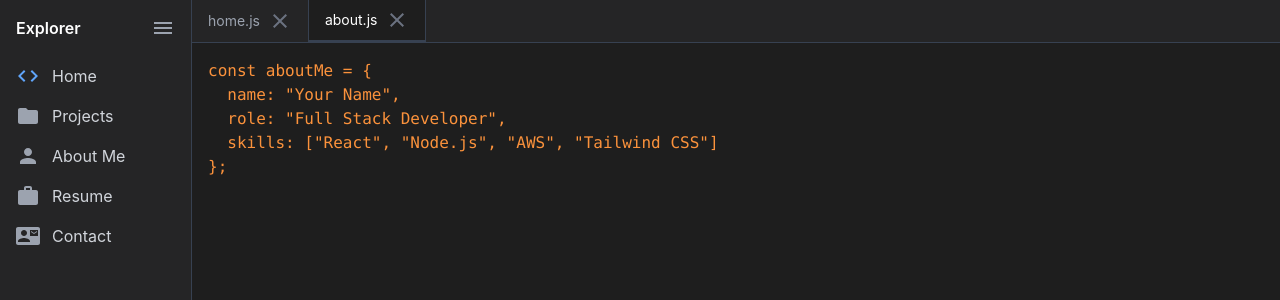
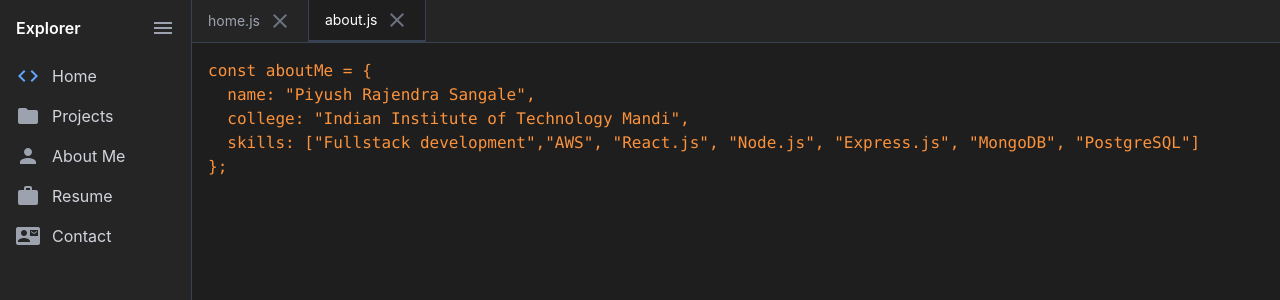
Before and after one commit to piyushsangale13/portfolio, a React (Create React App) app: page / in a window 1280 px wide. Both pictures are taken after a click on the element "About Me". Shown: the top 300 px of the page. Built offline with nearby package versions, Linux system fonts and the light colour scheme.

Commit message:
first commit

```diff
--- a/package.json
+++ b/package.json
@@ -6,10 +6,14 @@
     "@emotion/react": "^11.14.0",
     "@emotion/styled": "^11.14.0",
     "@mui/icons-material": "^6.4.3",
+    "@mui/material": "^6.4.3",
     "cra-template": "1.2.0",
+    "framer-motion": "^12.4.1",
     "prismjs": "^1.29.0",
     "react": "^19.0.0",
     "react-dom": "^19.0.0",
+    "react-icons": "^5.4.0",
+    "react-pdf": "^9.2.1",
     "react-scripts": "5.0.1",
     "web-vitals": "^4.2.4"
   },
--- a/src/components/tabs/About.jsx
+++ b/src/components/tabs/About.jsx
@@ -5,11 +5,11 @@ const About = () => {
     <pre className="text-orange-400">
       {`const aboutMe = {`}
       <br />
-      {`  name: "Your Name",`}
+      {`  name: "Piyush Rajendra Sangale",`}
       <br />
-      {`  role: "Full Stack Developer",`}
+      {`  college: "Indian Institute of Technology Mandi",`}
       <br />
-      {`  skills: ["React", "Node.js", "AWS", "Tailwind CSS"]`}
+      {`  skills: ["Fullstack development","AWS", "React.js", "Node.js", "Express.js", "MongoDB", "PostgreSQL"]`}
       <br />
       {`};`}
     </pre>
--- a/src/components/tabs/Contact.jsx
+++ b/src/components/tabs/Contact.jsx
@@ -5,11 +5,13 @@ const Contact = () => {
     <pre className="text-red-400">
       {`const contact = {`}
       <br />
-      {`  email: "your.email@example.com",`}
+      {`  email: "piyushsangale13@gmail.com",`}
       <br />
-      {`  phone: "+123 456 7890",`}
+      {`  phone: "+91 9325461338",`}
       <br />
-      {`  location: "Your City, Country"`}
+      {`  linkedin: "https://www.linkedin.com/in/piyush-sangale-561941224/"`}
+      <br />
+      {`  github: "https://github.com/piyushsangale13"`}
       <br />
       {`};`}
     </pre>
--- a/src/components/tabs/Resume.jsx
+++ b/src/components/tabs/Resume.jsx
@@ -2,11 +2,14 @@ import React from "react";
 
 const Resume = () => {
   return (
-    <pre className="text-purple-400">
-      {`// Download my resume`}
-      <br />
-      {`window.location.href = "/resume.pdf";`}
-    </pre>
+    // <pre className="text-purple-400">
+    //   {`// Download my resume`}
+    //   <br />
+    //   {`window.location.href = "/resume.pdf";`}
+    // </pre>
+    <object data="/resume.pdf" type="application/pdf" width="100%" height="100%">
+    <p>Alternative text - include a link <a href="resume.pdf">to the PDF!</a></p>
+</object>
   );
 };
 
```
Also changed, not shown: 2 other files (tests, documents, lock files or other folders).
